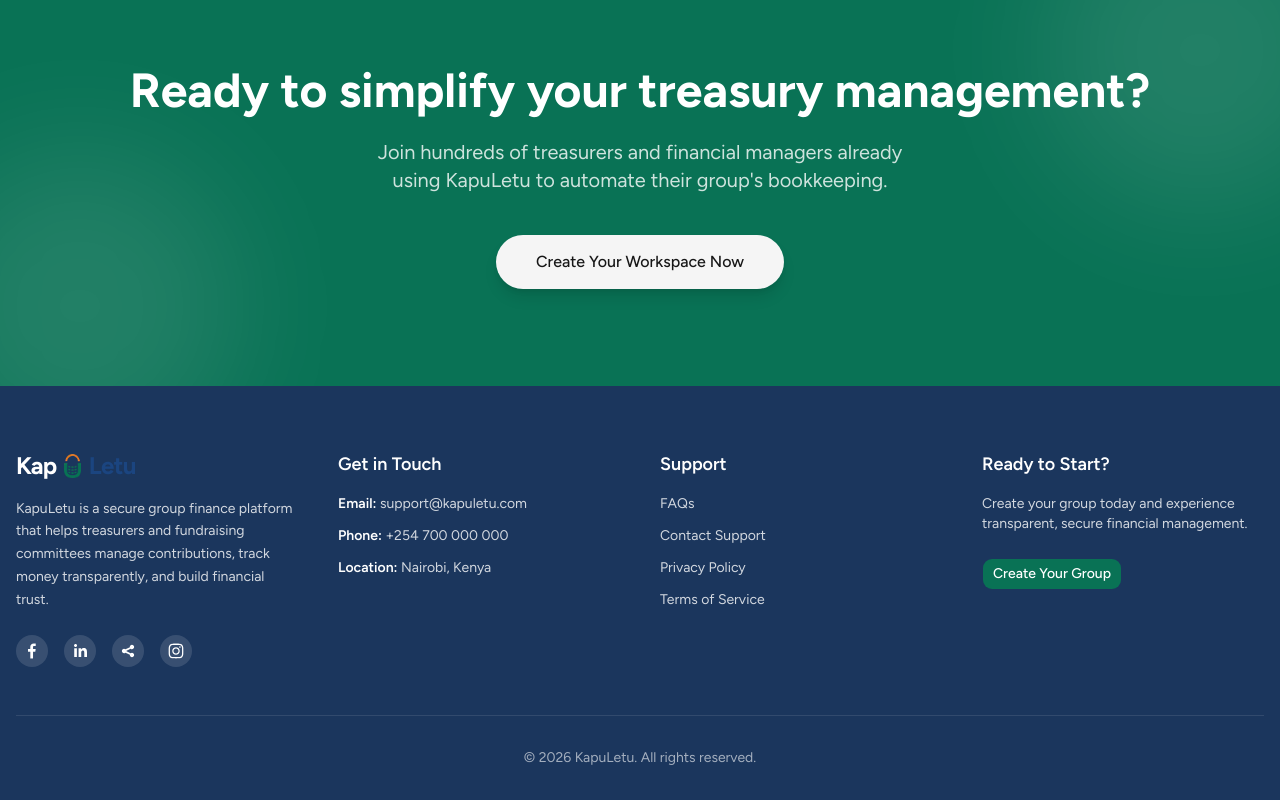
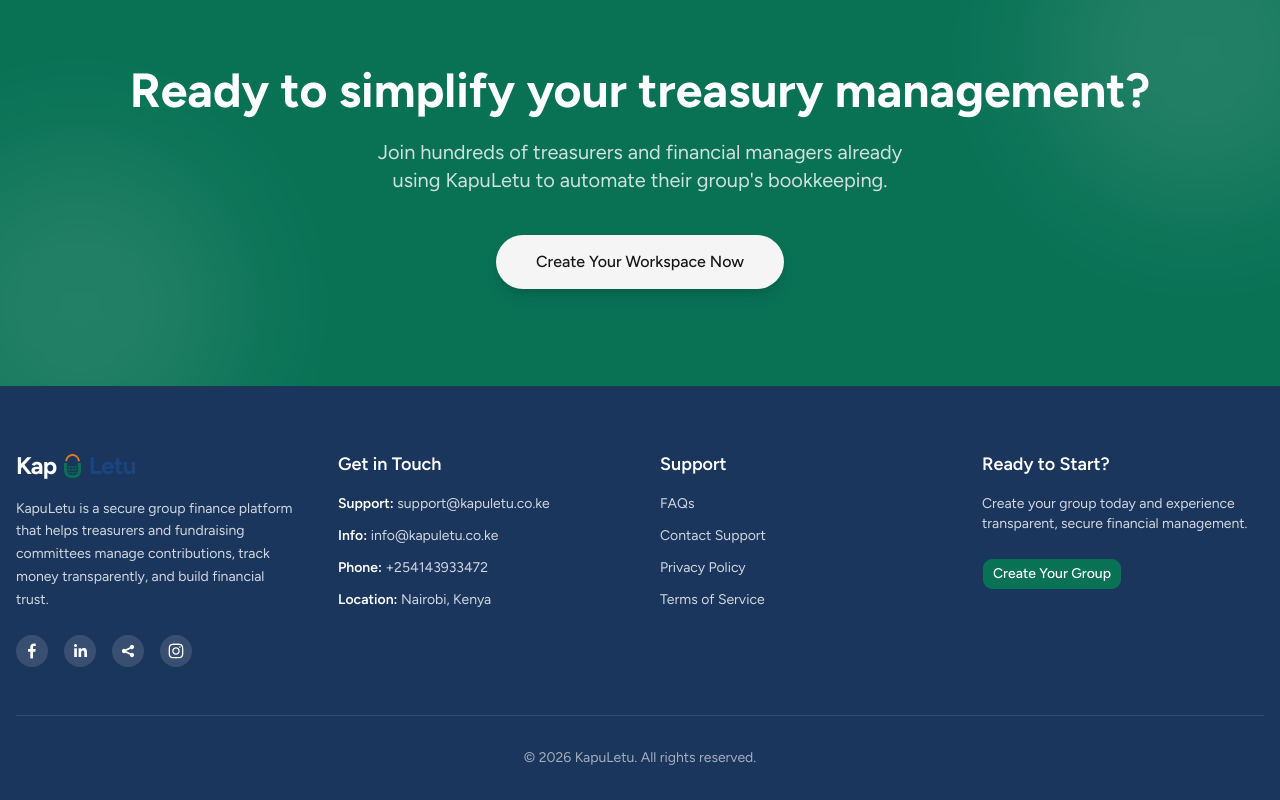
Before and after one commit to Kapuletu-Finance/kapuletu-frontend, a Next.js app: page / in a window 1280 px wide. Shown: the part 3749-4549 px from the top of the page. Built offline with nearby package versions, Linux system fonts and the light colour scheme; no server answers.

Commit message:
Update contact info in landing footer

```diff
--- a/src/features/landing/components/LandingFooter.tsx
+++ b/src/features/landing/components/LandingFooter.tsx
@@ -52,10 +52,13 @@
             <h3 className="text-lg font-semibold mb-4">Get in Touch</h3>
             <ul className="space-y-3 text-sm text-white/80">
               <li>
-                <span className="font-semibold text-white">Email:</span> support@kapuletu.com
+                <span className="font-semibold text-white">Support:</span> support@kapuletu.co.ke
               </li>
               <li>
-                <span className="font-semibold text-white">Phone:</span> +254 700 000 000
+                <span className="font-semibold text-white">Info:</span> info@kapuletu.co.ke
+              </li>
+              <li>
+                <span className="font-semibold text-white">Phone:</span> +254143933472
               </li>
               <li>
                 <span className="font-semibold text-white">Location:</span> Nairobi, Kenya
```
